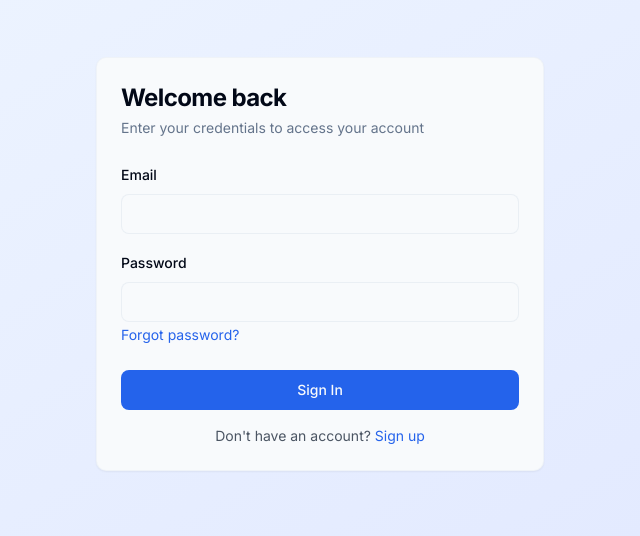
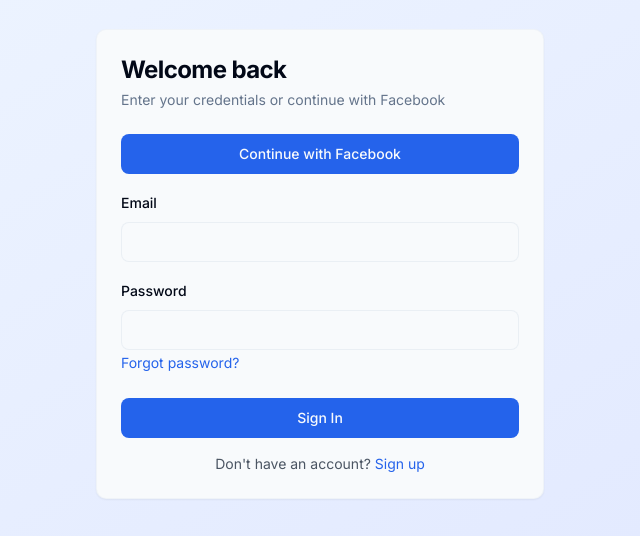
Before and after one commit to mose233/Bearer-of-News, a React (Vite) app: page /login in a window 1280 px wide. Shown: the part 136-672 px from the top of the page, without its empty margins (320-960 px from the left). Built offline with nearby package versions, Linux system fonts and the light colour scheme.

Commit message:
Implement Facebook login and update login UI
Added Facebook login functionality and updated UI text.

```diff
--- a/src/pages/Login.tsx
+++ b/src/pages/Login.tsx
@@ -1,6 +1,7 @@
 import { useState } from 'react';
 import { useNavigate, Link } from 'react-router-dom';
 import { useAuth } from '@/contexts/AuthContext';
+import { supabase } from '@/lib/supabase';
 import { Button } from '@/components/ui/button';
 import { Input } from '@/components/ui/input';
 import { Label } from '@/components/ui/label';
@@ -12,9 +13,13 @@
   const [password, setPassword] = useState('');
   const [error, setError] = useState('');
   const [loading, setLoading] = useState(false);
+
   const { signIn } = useAuth();
   const navigate = useNavigate();
 
+  // =========================
+  // EMAIL LOGIN
+  // =========================
   const handleSubmit = async (e: React.FormEvent) => {
     e.preventDefault();
     setError('');
@@ -30,13 +35,44 @@
     }
   };
 
+  // =========================
+  // FACEBOOK LOGIN (🔥 NEW)
+  // =========================
+  const handleFacebookLogin = async () => {
+    const { error } = await supabase.auth.signInWithOAuth({
+      provider: 'facebook',
+      options: {
+        redirectTo: window.location.origin
+      }
+    });
+
+    if (error) {
+      console.error('Facebook login error:', error);
+      alert('Facebook login failed');
+    }
+  };
+
   return (
     <div className="min-h-screen flex items-center justify-center bg-gradient-to-br from-blue-50 to-indigo-100 p-4">
       <Card className="w-full max-w-md">
         <CardHeader className="space-y-1">
           <CardTitle className="text-2xl font-bold">Welcome back</CardTitle>
-          <CardDescription>Enter your credentials to access your account</CardDescription>
+          <CardDescription>
+            Enter your credentials or continue with Facebook
+          </CardDescription>
         </CardHeader>
+
+        {/* FACEBOOK BUTTON */}
+        <div className="px-6 pb-4">
+          <Button
+            type="button"
+            onClick={handleFacebookLogin}
+            className="w-full bg-blue-600 hover:bg-blue-700"
+          >
+            Continue with Facebook
+          </Button>
+        </div>
+
         <form onSubmit={handleSubmit}>
           <CardContent className="space-y-4">
             {error && (
@@ -44,22 +80,47 @@
                 <AlertDescription>{error}</AlertDescription>
               </Alert>
             )}
+
             <div className="space-y-2">
               <Label htmlFor="email">Email</Label>
-              <Input id="email" type="email" value={email} onChange={(e) => setEmail(e.target.value)} required />
+              <Input
+                id="email"
+                type="email"
+                value={email}
+                onChange={(e) => setEmail(e.target.value)}
+                required
+              />
             </div>
+
             <div className="space-y-2">
               <Label htmlFor="password">Password</Label>
-              <Input id="password" type="password" value={password} onChange={(e) => setPassword(e.target.value)} required />
+              <Input
+                id="password"
+                type="password"
+                value={password}
+                onChange={(e) => setPassword(e.target.value)}
+                required
+              />
             </div>
-            <Link to="/reset-password" className="text-sm text-blue-600 hover:underline">Forgot password?</Link>
+
+            <Link
+              to="/reset-password"
+              className="text-sm text-blue-600 hover:underline"
+            >
+              Forgot password?
+            </Link>
           </CardContent>
+
           <CardFooter className="flex flex-col space-y-4">
             <Button type="submit" className="w-full" disabled={loading}>
               {loading ? 'Signing in...' : 'Sign In'}
             </Button>
+
             <p className="text-sm text-center text-gray-600">
-              Don't have an account? <Link to="/signup" className="text-blue-600 hover:underline">Sign up</Link>
+              Don't have an account?{' '}
+              <Link to="/signup" className="text-blue-600 hover:underline">
+                Sign up
+              </Link>
             </p>
           </CardFooter>
         </form>
```
